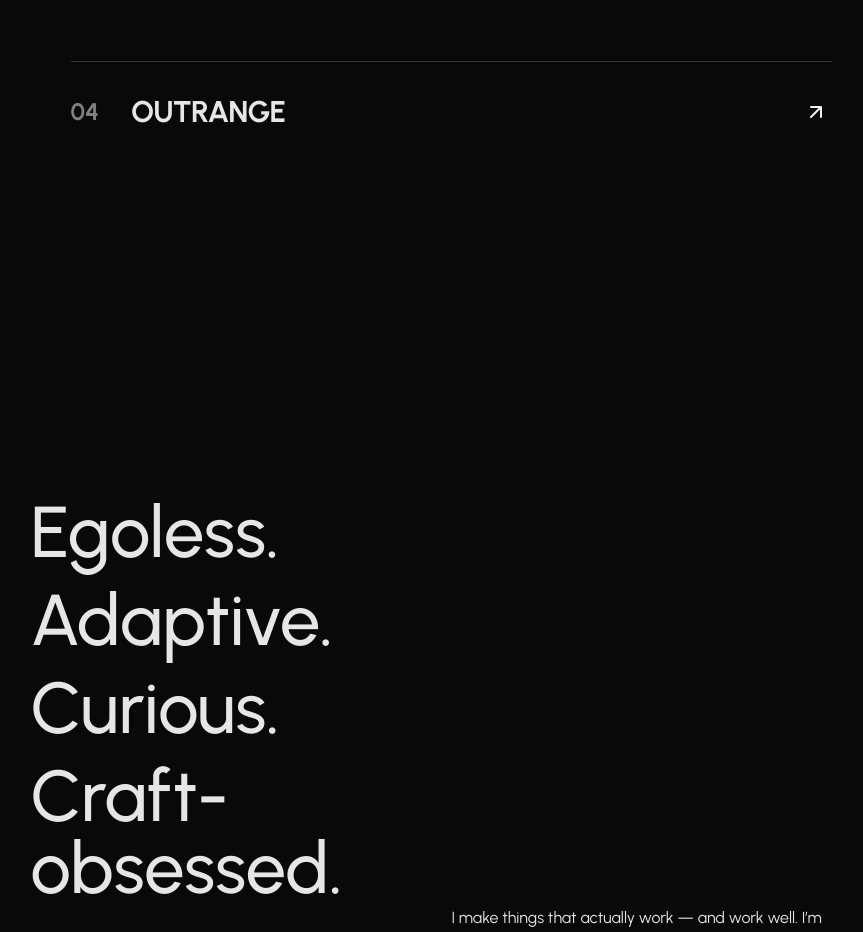
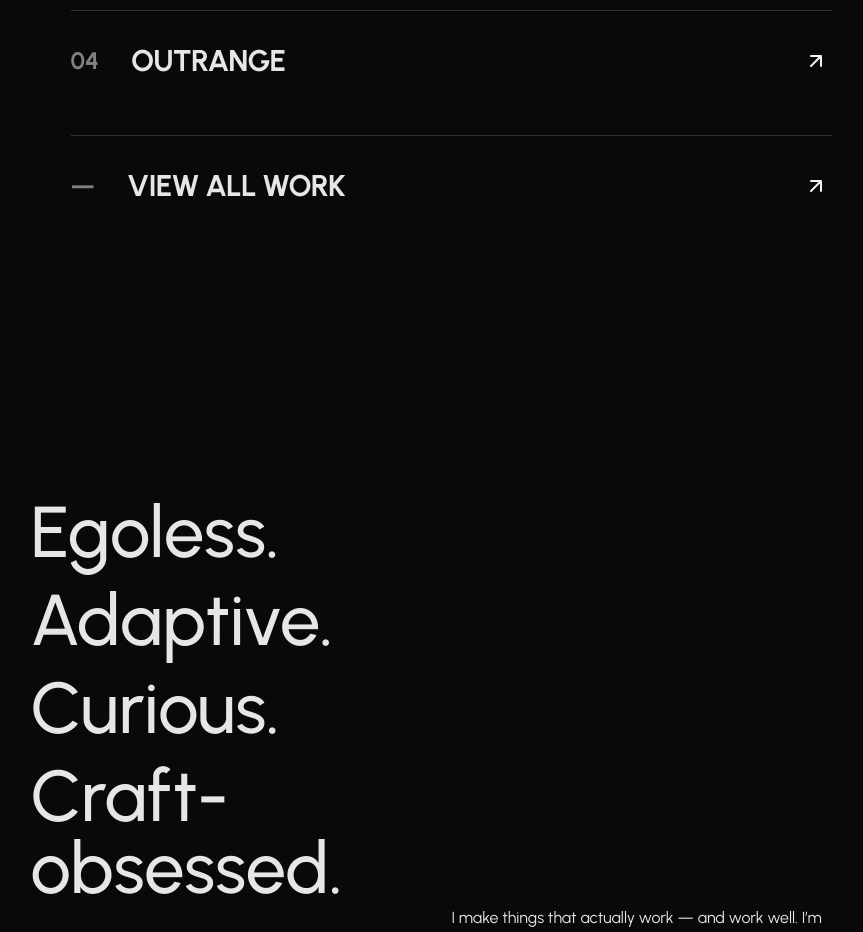
Before and after one commit to davidtellis-github/david-tellis-craft, a React (Vite) app: page / in a window 1280 px wide. Shown: the part 1264-2196 px from the top of the page, without its empty margins (371-1234 px from the left). Built offline with nearby package versions, Linux system fonts and the light colour scheme.

Commit message:
Add "View All Work" CTA
Add a "View All Work" call to action button to the work section, styled to match the existing section design.

```diff
--- a/src/components/portfolio/WorkGrid.tsx
+++ b/src/components/portfolio/WorkGrid.tsx
@@ -120,6 +120,28 @@ const WorkGrid: React.FC = () => {
             </div>
           ))}
         </div>
+
+        {/* View All Work CTA */}
+        <div className="border-t border-border pt-8 mt-8">
+          <div className="flex items-center justify-between w-full group">
+            <div className="flex items-center gap-8">
+              <div className="text-2xl font-bold text-muted-foreground">
+                —
+              </div>
+              <h3 className="text-2xl lg:text-3xl font-bold uppercase tracking-tight">
+                View All Work
+              </h3>
+            </div>
+
+            <Link to="/portfolio" className="group" aria-label="View all work">
+              <div className="w-8 h-8 flex items-center justify-center text-primary group-hover:translate-x-1 transition-transform duration-300">
+                <svg width="24" height="24" viewBox="0 0 24 24" fill="none" xmlns="http://www.w3.org/2000/svg" className="w-6 h-6">
+                  <path d="M7 17L17 7M17 7H7M17 7V17" stroke="currentColor" strokeWidth="2" strokeLinecap="round" strokeLinejoin="round" />
+                </svg>
+              </div>
+            </Link>
+          </div>
+        </div>
       </div>
     </section>;
 };
```
